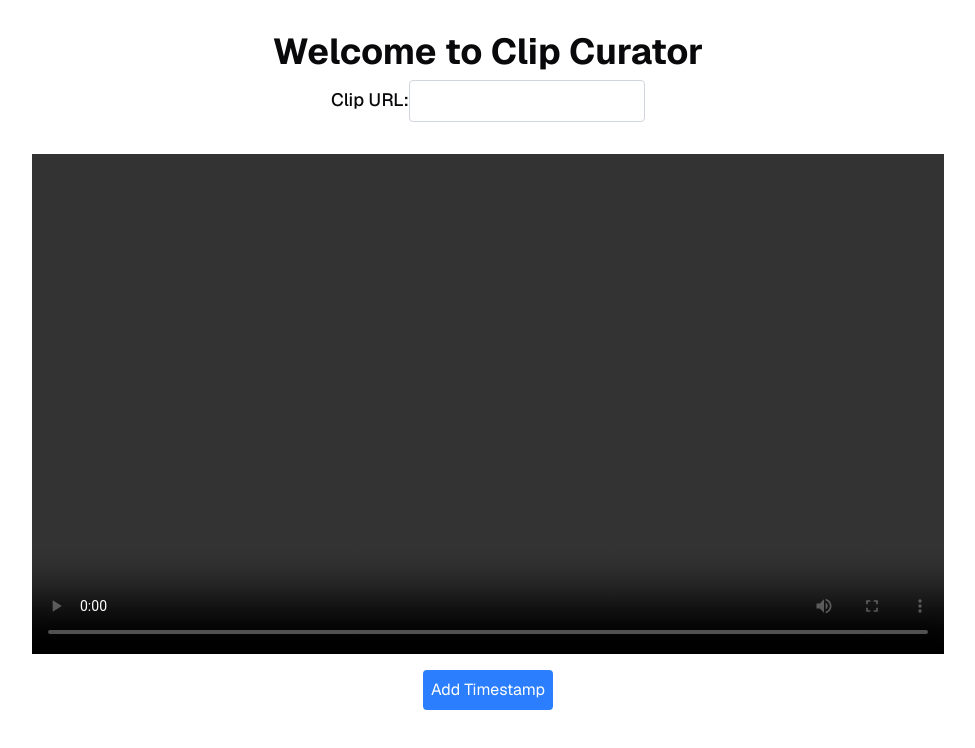
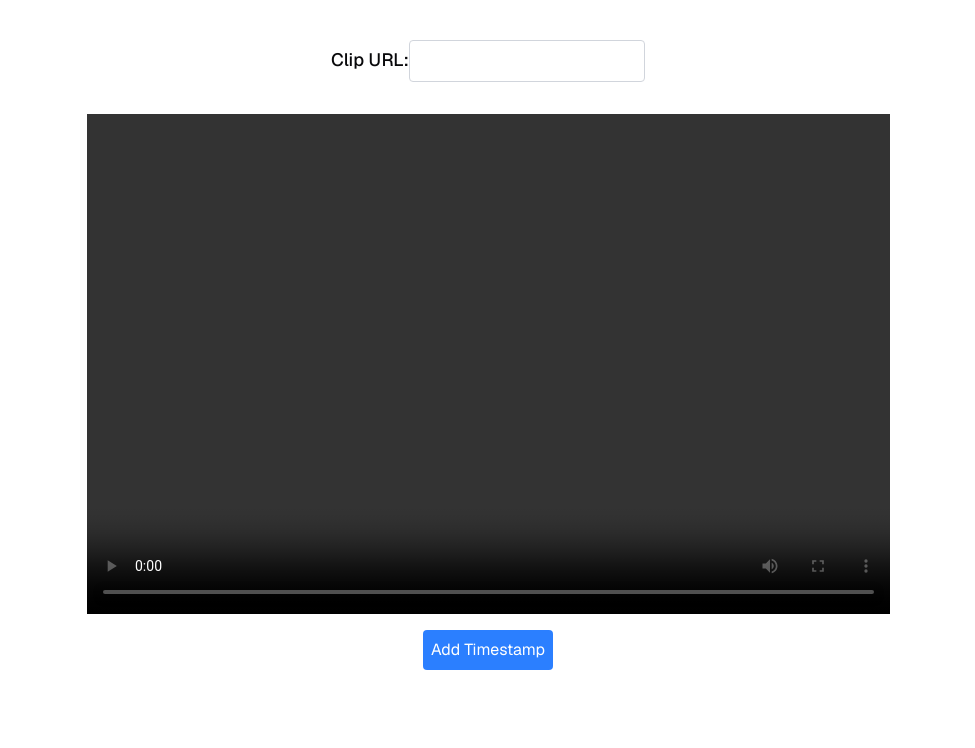
Before and after one commit to Sizimon/oktzy, a Next.js app: page / in a window 1280 px wide. Shown: the top 748 px of the page, without its empty margins (152-1127 px from the left). Built offline with nearby package versions, Linux system fonts and the light colour scheme.

Commit message:
FEAT: Pauses video if modal is opened, resumes if closed.

```diff
--- a/src/app/page.tsx
+++ b/src/app/page.tsx
@@ -29,20 +29,19 @@ export default function Home() {
     }
 
   return (
-    <div className="font-sans flex flex-col items-center justify-items-center min-h-screen p-8">
-      <h1 className="text-4xl font-bold">Welcome to Clip Curator</h1>
+    <div className="font-sans flex flex-col items-center justify-items-center h-lvh p-8">
       <div>
         <label htmlFor="clip-url" className="text-lg font-medium">Clip URL:</label>
         <input id="clip-url" value={clipUrl} onChange={handleInputChange} type="text" className="mt-2 p-2 border border-gray-300 rounded" />
       </div>
       <div className="mt-8 w-full flex justify-center">
-        <VideoDisplay clipUrl={clipUrl} />
+        <VideoDisplay clipUrl={clipUrl} modalOpen={timestampModalOpen} />
       </div>
       <div>
-        <button className="mt-4 p-2 bg-blue-500 text-white rounded" onClick={handleAddTimestamp}>Add Timestamp</button>
+        <button className="mt-4 p-2 bg-blue-500 text-white rounded cursor-pointer" onClick={handleAddTimestamp}>Add Timestamp</button>
       </div>
       {timestampModalOpen && (
-        <div className="fixed inset-0 flex items-center justify-center bg-black bg-opacity-50">
+        <div className="fixed inset-0 flex items-center justify-center bg-black/30">
           <div className="bg-white p-6 rounded shadow-lg">
             <h2 className="text-xl font-semibold mb-4">Timestamp Added</h2>
             <p className="mb-4">Timestamp: {new Date().toLocaleTimeString()}</p>
--- a/src/components/VideoDisplay.tsx
+++ b/src/components/VideoDisplay.tsx
@@ -1,10 +1,10 @@
 import React from 'react';
 import ReactPlayer from 'react-player';
 
-export const VideoDisplay = ({ clipUrl }: { clipUrl: string }) => {
+export const VideoDisplay = ({ clipUrl, modalOpen }: { clipUrl: string, modalOpen: boolean }) => {
     return (
         <div className="w-full flex justify-center">
-            <ReactPlayer src={clipUrl} width="75%" height="500px" controls />
+            <ReactPlayer src={clipUrl} width="66%" height="500px" playing={!modalOpen} controls />
         </div>
     );
 }
```
